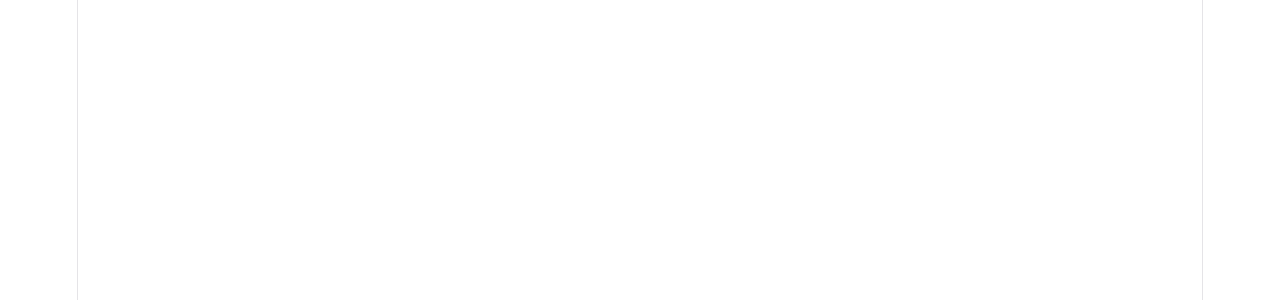
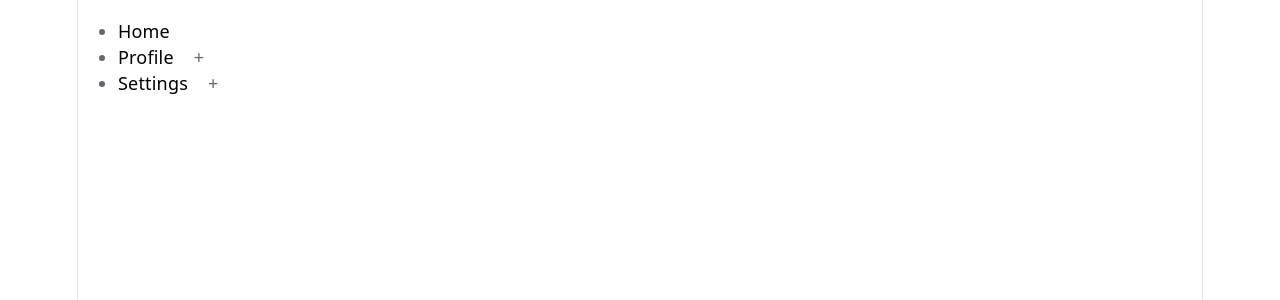
Before and after one commit to chadiboudaher/25-react-project, a React (Vite) app: page / in a window 1280 px wide. Shown: the top 300 px of the page. Built offline with nearby package versions, Linux system fonts and the light colour scheme.

Commit message:
Create three view

```diff
--- a/src/App.jsx
+++ b/src/App.jsx
@@ -5,6 +5,8 @@
 import LoadMoreData from "./components/load-more-button";
 import RandomColor from "./components/random-color";
 import StarRating from "./components/star-rating";
+import TreeView from "./components/three-view";
+import menus from "./components/three-view/data";
 
 function App() {
   // const [rating, setRating] = useState(0);
@@ -19,6 +21,8 @@
        */}
       {/* <ImageSlider url={"https://picsum.photos/v2/list"} page={1} limit={10} /> */}
       {/* <LoadMoreData /> */}
+      {/* Tree View */}
+      <TreeView menus={menus} />
     </div>
   );
 }
--- a/src/components/three-view/index.jsx
+++ b/src/components/three-view/index.jsx
@@ -0,0 +1,9 @@
+import MenuList from "./menu-list";
+
+export default function TreeView({ menus = [] }) {
+  return (
+    <div className="tree-view-container">
+      <MenuList list={menus} />
+    </div>
+  );
+}
--- /dev/null
+++ b/src/components/three-view/menu-item.jsx
@@ -0,0 +1,31 @@
+import { useState } from "react";
+import MenuList from "./menu-list";
+
+export default function MenuItem({ item }) {
+  const [displayCurrentChildren, setDisplayCurrentChildren] = useState({});
+
+  function handleToggleChildren(getCurrentLabel) {
+    setDisplayCurrentChildren((prev) => ({
+      ...prev,
+      [getCurrentLabel]: !prev[getCurrentLabel],
+    }));
+  }
+  return (
+    <li>
+      <div style={{ display: "flex", gap: "20px" }}>
+        <p>{item.label}</p>
+        {item && item.children && item.children.length ? (
+          <span onClick={() => handleToggleChildren(item.label)}>
+            {displayCurrentChildren[item.label] ? "-" : "+"}
+          </span>
+        ) : null}
+      </div>
+      {item &&
+      item.children &&
+      item.children.length > 0 &&
+      displayCurrentChildren[item.label] ? (
+        <MenuList list={item.children} />
+      ) : null}
+    </li>
+  );
+}
--- /dev/null
+++ b/src/components/three-view/menu-list.jsx
@@ -0,0 +1,11 @@
+import MenuItem from "./menu-item";
+
+export default function MenuList({ list = [] }) {
+  return (
+    <ul className="menu-list-container">
+      {list && list.length
+        ? list.map((listItem) => <MenuItem item={listItem} />)
+        : null}
+    </ul>
+  );
+}
```
